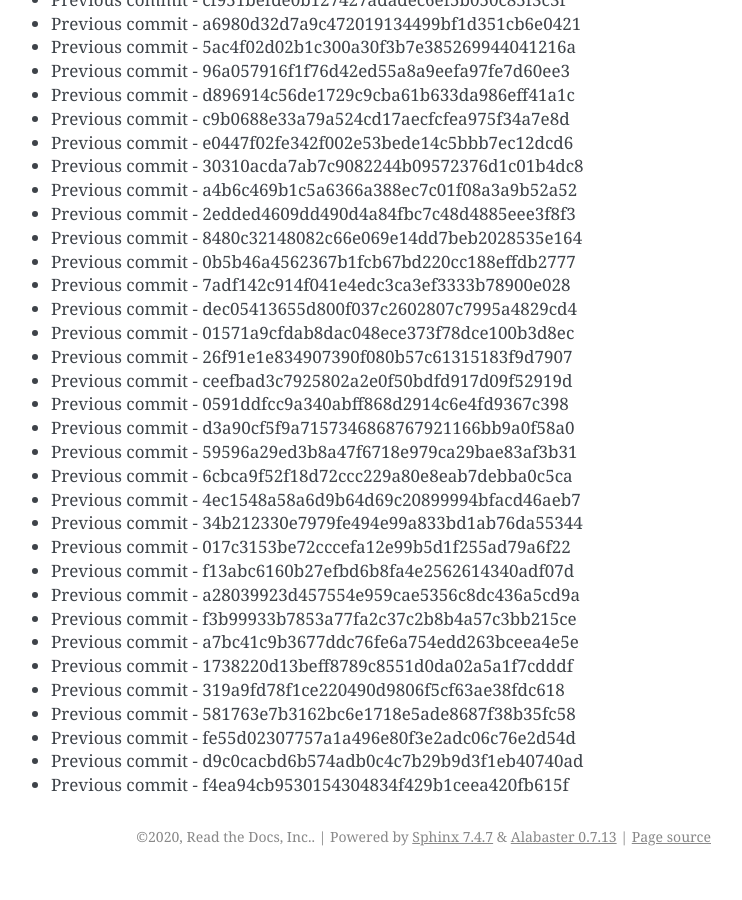
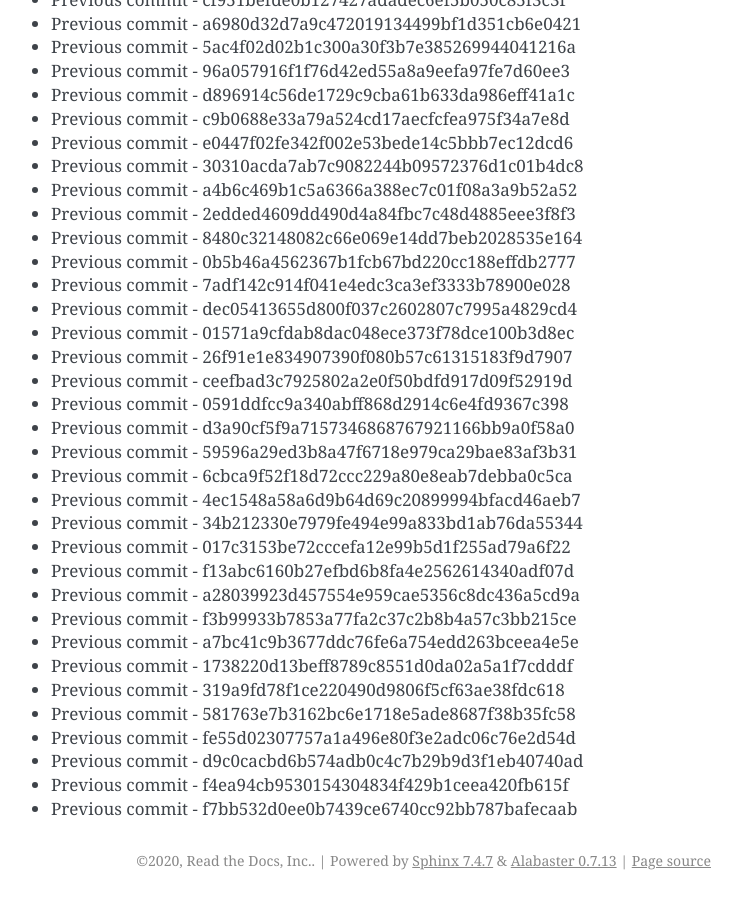
Before and after one commit to readthedocs/rtd-git-stresstest, a Sphinx documentation site: the page built from docs/updates.rst, in a window 1280 px wide and 900 px high, scrolled down 60719 px. Shown: the whole window, without its empty margins (399-1141 px from the left). Built offline with Sphinx 7.4.7, drawn with Linux system fonts in a browser that asks for light colours; before the commit the page ends 61595 px from its top, so only the background shows below that.

Commit message:
Generating commit from previous: f7bb532d0ee0b7439ce6740cc92bb787bafecaab

```diff
--- a/docs/updates.rst
+++ b/docs/updates.rst
@@ -2583,3 +2583,4 @@ It can be tested for any performance characteristics.
 * Previous commit - fe55d02307757a1a496e80f3e2adc06c76e2d54d
 * Previous commit - d9c0cacbd6b574adb0c4c7b29b9d3f1eb40740ad
 * Previous commit - f4ea94cb9530154304834f429b1ceea420fb615f
+* Previous commit - f7bb532d0ee0b7439ce6740cc92bb787bafecaab
```
